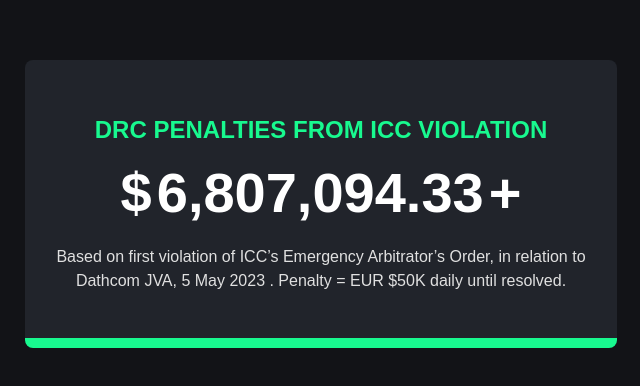
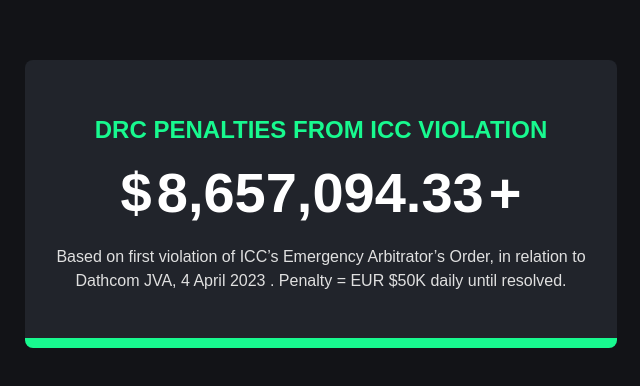
Before and after one commit to Spikerama/ICC-Penalties-to-DRC, a plain HTML site: page index.html in a window 1280 px wide. Shown: the part 228-614 px from the top of the page, 319-959 px from the left. Drawn offline with Linux system fonts and the light colour scheme.

Commit message:
Update index.html

```diff
--- a/index.html
+++ b/index.html
@@ -122,11 +122,11 @@
             <span>$</span><span id="count">0</span><span>+</span>
           </div>
         </div>
-        <span class="text">Based on first violation of ICC’s Emergency Arbitrator’s Order, in relation to Dathcom JVA, 5 May 2023 . Penalty = EUR $50K daily until resolved.
+        <span class="text">Based on first violation of ICC’s Emergency Arbitrator’s Order, in relation to Dathcom JVA, 4 April 2023 . Penalty = EUR $50K daily until resolved.
 
 	<script>
 	// set start date as May 11, 2023
-	const startDate = new Date("May 11, 2023 00:00:00");
+	const startDate = new Date("April 4, 2023 00:00:00");
 
 	// set the amount to accrue per day in EUR
 	const amountPerDay = 50000;
```
